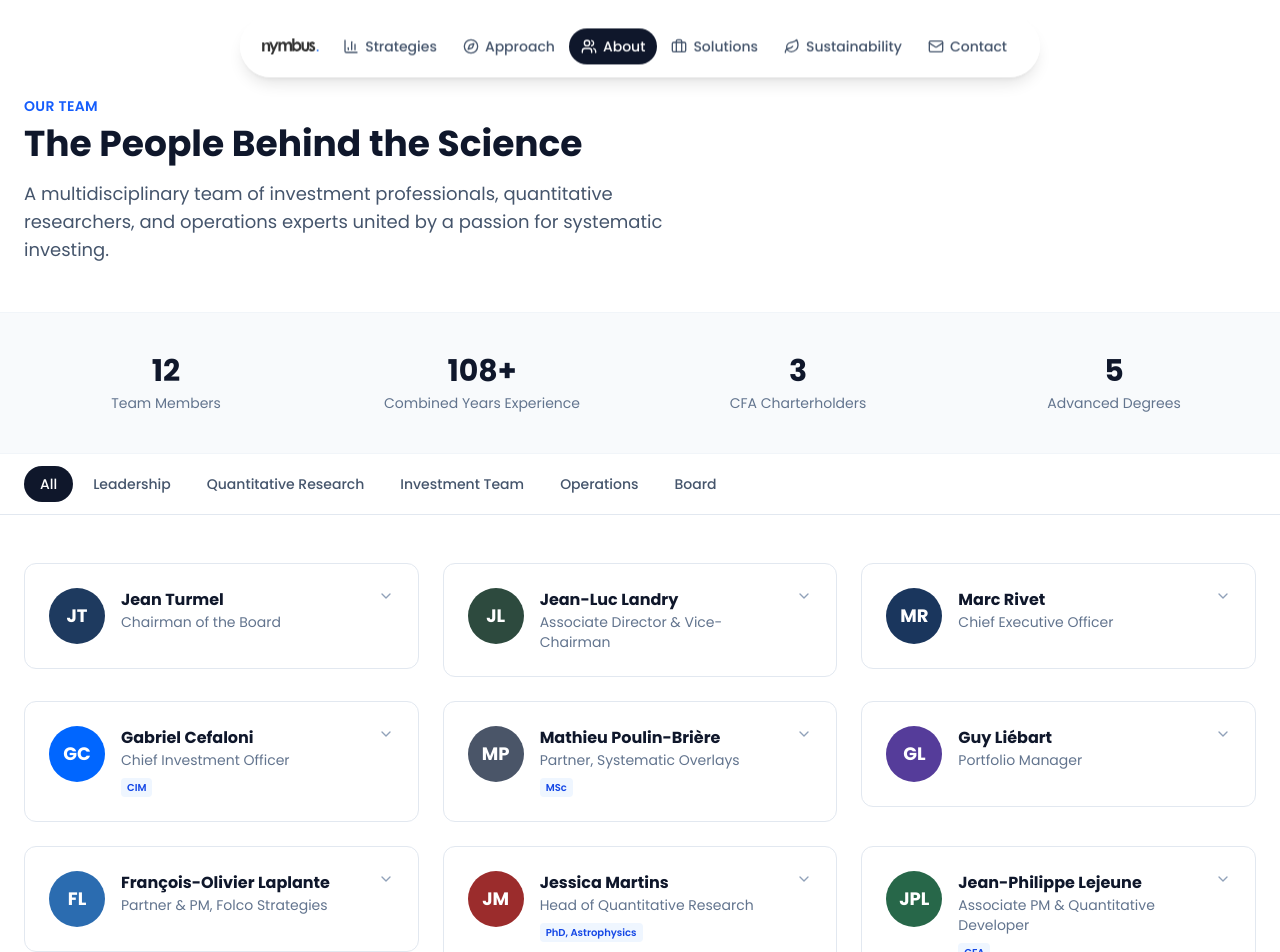
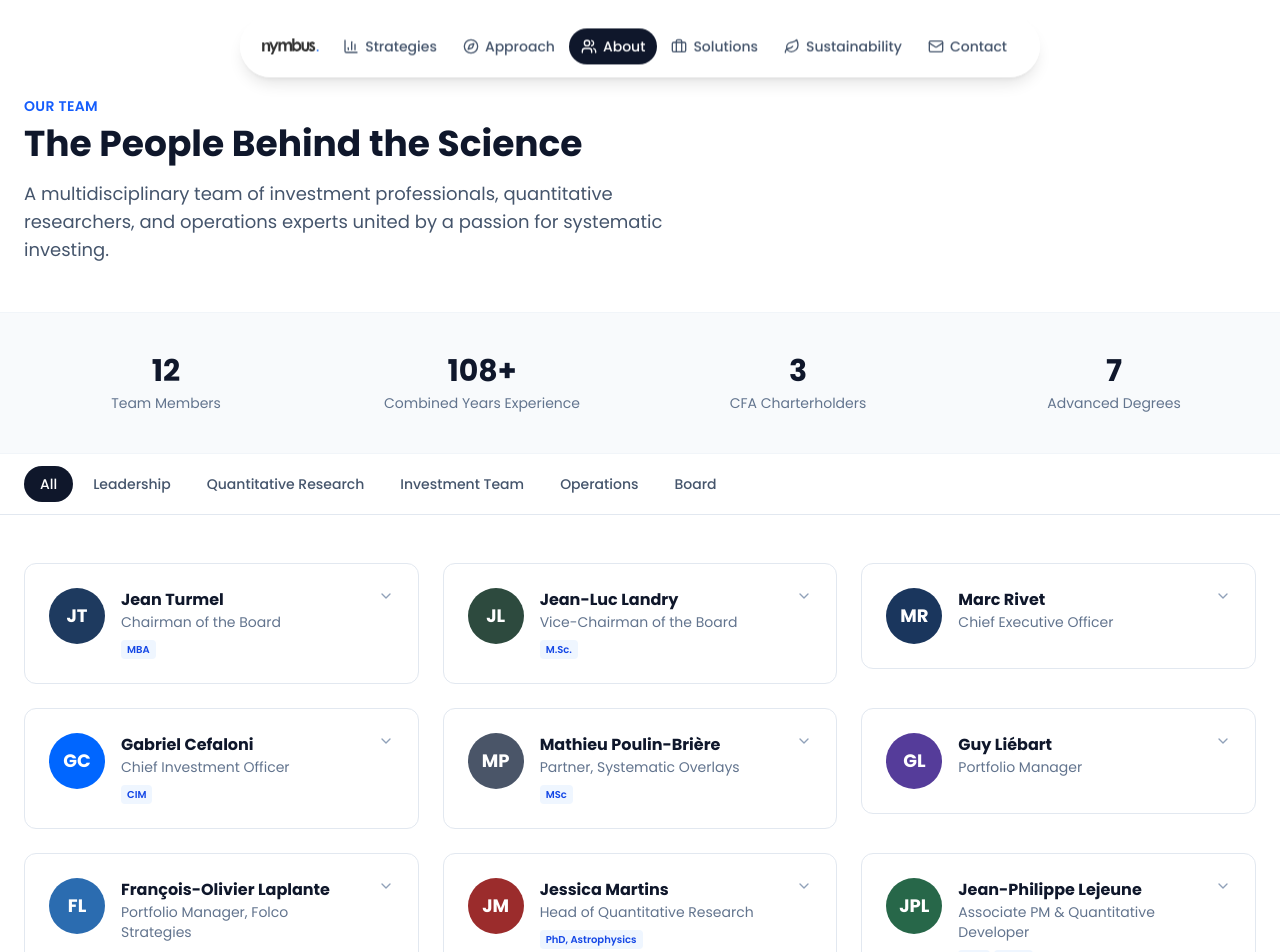
Before and after one commit to Nymbus-Capital/website, a Next.js app: page /team in a window 1280 px wide. Shown: the top 952 px of the page. Built offline with nearby package versions, Linux system fonts and the light colour scheme.

Commit message:
fix: team data — JT MBA, JL vice-chairman + MSc, FO uppercase photo + title, JP MSc tag, punchy summaries

```diff
--- a/src/data/team.ts
+++ b/src/data/team.ts
@@ -18,22 +18,26 @@
   {
     name: "Jean Turmel",
     title: "Chairman of the Board",
-    titleFr: "Président du conseil",
+    titleFr: "Pr\u00e9sident du conseil",
     department: "Board",
     bio: "Jean Turmel is the Chairman of Nymbus Capital's Board of Directors. He founded Perseus Capital in 2005 and previously served as President of Financial Markets at National Bank of Canada. He is a former Chairman of the Montreal Exchange and Natcan Portfolio Management, and currently serves as President of the Ontario Teachers' Pension Plan.",
-    summary: "Industry veteran with 35+ years in financial services",
-    previousRoles: ["Founder, Perseus Capital", "President, Financial Markets — National Bank", "Chairman, Montreal Exchange", "President, Ontario Teachers' Pension Plan"],
+    summary: "Former Chairman of the Montreal Exchange and President at National Bank",
+    education: ["MBA, Universit\u00e9 Laval"],
+    designations: ["MBA"],
+    previousRoles: ["Founder, Perseus Capital", "President, Financial Markets \u2014 National Bank", "Chairman, Montreal Exchange", "President, Ontario Teachers' Pension Plan"],
     initials: "JT",
     color: "#1e3a5f",
     photo: "https://www.nymbus.ca/wp-content/uploads/2023/10/JEAN.png",
   },
   {
     name: "Jean-Luc Landry",
-    title: "Associate Director & Vice-Chairman",
-    titleFr: "Directeur associé et vice-président du conseil",
+    title: "Vice-Chairman of the Board",
+    titleFr: "Vice-pr\u00e9sident du conseil",
     department: "Board",
     bio: "Jean-Luc Landry brings over four decades of investment management expertise. He began his career in 1981 at Bolton Tremblay, where he rose to become President. He then served as President and CEO of Montrusco Bolton. He has held board positions at AIMCo and GardaWorld, bringing invaluable governance experience to Nymbus.",
-    summary: "Co-founded Gestion de portefeuille Landry in 2002",
+    summary: "Former CEO of Montrusco Bolton, 40+ years in portfolio management",
+    education: ["M.Sc. Economics, University of Ottawa", "B.A. Economics, Coll\u00e8ge Sainte-Marie"],
+    designations: ["M.Sc."],
     previousRoles: ["President & CEO, Montrusco Bolton", "President, Bolton Tremblay", "Board Member, AIMCo", "Board Member, GardaWorld"],
     initials: "JL",
     color: "#2d4a3e",
@@ -42,12 +46,12 @@
   {
     name: "Marc Rivet",
     title: "Chief Executive Officer",
-    titleFr: "Directeur général",
+    titleFr: "Directeur g\u00e9n\u00e9ral",
     department: "Leadership",
-    bio: "Marc Rivet co-founded Nymbus Capital in 2013, bringing decades of fixed income and derivatives experience. He previously founded Groupe ARB in 2005 and was an independent participant on the Montreal Exchange from 1991 to 2005, specializing in Canadian bond and derivative trading. He began his career in 1986 at Lévesque Beaubien Geoffrion (now National Bank Financial).",
-    summary: "20+ years in institutional asset management",
+    bio: "Marc Rivet co-founded Nymbus Capital in 2013, bringing decades of fixed income and derivatives experience. He previously founded Groupe ARB in 2005 and was an independent participant on the Montreal Exchange from 1991 to 2005, specializing in Canadian bond and derivative trading. He began his career in 1986 at L\u00e9vesque Beaubien Geoffrion (now National Bank Financial).",
+    summary: "Co-founded Nymbus after 25+ years trading Canadian bonds and derivatives",
     education: ["B.Comm Finance, Concordia University"],
-    previousRoles: ["Founder, Groupe ARB", "Independent Participant, Montreal Exchange", "Lévesque Beaubien Geoffrion"],
+    previousRoles: ["Founder, Groupe ARB", "Independent Participant, Montreal Exchange", "L\u00e9vesque Beaubien Geoffrion"],
     yearJoined: 2013,
     initials: "MR",
     color: "#1a365d",
@@ -59,7 +63,7 @@
     titleFr: "Chef des placements",
     department: "Leadership",
     bio: "Gabriel Cefaloni co-founded Nymbus Capital with a focus on technology-driven systematic investing. With nearly two decades of experience, he participated in the first wave of high-frequency trading in Canada at Groupe ARB and subsequently managed quantitative derivatives strategies at GC Capital. He leads the firm's investment strategy, research, and technology direction.",
-    summary: "Leads all investment strategy and portfolio construction",
+    summary: "Technologist at the intersection of applied math, CS, and quantitative finance",
     education: ["B.Com Finance, Concordia University"],
     designations: ["CIM"],
     previousRoles: ["Portfolio Manager, GC Capital", "Quantitative Trader, Groupe ARB"],
@@ -69,13 +73,13 @@
     photo: "https://www.nymbus.ca/wp-content/uploads/2023/10/GABRIEL.png",
   },
   {
-    name: "Mathieu Poulin-Brière",
+    name: "Mathieu Poulin-Bri\u00e8re",
     title: "Partner, Systematic Overlays",
-    titleFr: "Associé, superpositions systématiques",
+    titleFr: "Associ\u00e9, superpositions syst\u00e9matiques",
     department: "Leadership",
-    bio: "Mathieu Poulin-Brière joined Nymbus in 2021 after eight years at Perseus Capital, a quantitative hedge fund, where he served as Head of Investments. He brings deep expertise in systematic trading strategies and portfolio overlay management, contributing to the firm's fixed income and multi-strategy mandates.",
-    summary: "Architect of systematic overlay strategies",
-    education: ["BAA Finance, UQAM", "M.Sc. Finance, Université de Sherbrooke"],
+    bio: "Mathieu Poulin-Bri\u00e8re joined Nymbus in 2021 after eight years at Perseus Capital, a quantitative hedge fund, where he served as Head of Investments. He brings deep expertise in systematic trading strategies and portfolio overlay management, contributing to the firm's fixed income and multi-strategy mandates.",
+    summary: "Built systematic macro strategies across derivatives and multiple asset classes",
+    education: ["BAA Finance, UQAM", "M.Sc. Finance, Universit\u00e9 de Sherbrooke"],
     designations: ["MSc"],
     yearJoined: 2021,
     initials: "MP",
@@ -83,29 +87,29 @@
     photo: "https://www.nymbus.ca/wp-content/uploads/2023/10/MATHIEU.png",
   },
   {
-    name: "Guy Liébart",
+    name: "Guy Li\u00e9bart",
     title: "Portfolio Manager",
     titleFr: "Gestionnaire de portefeuille",
     department: "Investment Team",
-    bio: "Guy Liébart oversees fixed income and multi-asset institutional mandates at Nymbus Capital. He previously served as President of Gestion Sodagep and began his career at the Caisse de dépôt et placement du Québec (CDPQ), one of Canada's largest institutional investors.",
-    summary: "Specialized in fixed income and credit strategies",
-    previousRoles: ["President, Gestion Sodagep", "Caisse de dépôt et placement du Québec"],
+    bio: "Guy Li\u00e9bart oversees fixed income and multi-asset institutional mandates at Nymbus Capital. He previously served as President of Gestion Sodagep and began his career at the Caisse de d\u00e9p\u00f4t et placement du Qu\u00e9bec (CDPQ), one of Canada's largest institutional investors.",
+    summary: "50+ years managing institutional fixed income, starting at CDPQ",
+    previousRoles: ["President, Gestion Sodagep", "Caisse de d\u00e9p\u00f4t et placement du Qu\u00e9bec"],
     initials: "GL",
     color: "#553c9a",
     photo: "https://www.nymbus.ca/wp-content/uploads/2025/06/Guy.png",
   },
   {
-    name: "François-Olivier Laplante",
-    title: "Partner & PM, Folco Strategies",
-    titleFr: "Partenaire et gestionnaire de portefeuille, stratégies Folco",
+    name: "Fran\u00e7ois-Olivier Laplante",
+    title: "Portfolio Manager, Folco Strategies",
+    titleFr: "Gestionnaire de portefeuille, strat\u00e9gies Folco",
     department: "Investment Team",
-    bio: "François-Olivier Laplante leads Nymbus's Folco equity strategies. He previously held roles as Vice-President and Director at Desjardins Securities, where he specialized in equity portfolio management and institutional sales.",
-    summary: "Leads the Folco real estate investment strategies",
-    education: ["BAA, Université Laval"],
+    bio: "Fran\u00e7ois-Olivier Laplante leads Nymbus's Folco equity strategies. He previously held roles as Vice-President and Director at Desjardins Securities, where he specialized in equity portfolio management and institutional sales.",
+    summary: "Leads Nymbus's real estate equity strategies",
+    education: ["BAA, Universit\u00e9 Laval"],
     previousRoles: ["VP & Director, Desjardins Securities"],
     initials: "FL",
     color: "#2b6cb0",
-    photo: "https://www.nymbus.ca/wp-content/uploads/2025/06/Francois-Olivier.png",
+    photo: "https://www.nymbus.ca/wp-content/uploads/2023/10/FRANCOIS-OLIVIER.png",
   },
   {
     name: "Jessica Martins",
@@ -113,7 +117,7 @@
     titleFr: "Cheffe de la recherche quantitative",
     department: "Quantitative Research",
     bio: "Jessica Martins leads Nymbus's quantitative research team, bringing expertise in data science, machine learning, and mathematical modeling. She previously worked at Tower Research Capital, one of the world's leading quantitative trading firms, where she developed systematic FX trading strategies. She holds a PhD in Astrophysics.",
-    summary: "Heads quantitative model development and validation",
+    summary: "PhD in Astrophysics turned quantitative finance researcher",
     education: ["PhD Astrophysics"],
     designations: ["PhD, Astrophysics"],
     previousRoles: ["Quantitative Researcher, Tower Research Capital"],
@@ -125,23 +129,23 @@
   {
     name: "Jean-Philippe Lejeune",
     title: "Associate PM & Quantitative Developer",
-    titleFr: "Gestionnaire de portefeuille associé et développeur quantitatif",
+    titleFr: "Gestionnaire de portefeuille associ\u00e9 et d\u00e9veloppeur quantitatif",
     department: "Quantitative Research",
     bio: "Jean-Philippe Lejeune oversees trading operations, model development, and risk management at Nymbus. He combines deep quantitative skills with practical portfolio management experience, ensuring the firm's systematic strategies are executed with precision and reliability.",
-    summary: "Quantitative developer building production trading systems",
-    education: ["M.Sc. Finance, Université Laval"],
-    designations: ["CFA"],
+    summary: "CFA charterholder bridging quantitative models with live trading execution",
+    education: ["M.Sc. Finance, Universit\u00e9 Laval"],
+    designations: ["CFA", "M.Sc."],
     initials: "JPL",
     color: "#276749",
     photo: "https://www.nymbus.ca/wp-content/uploads/2025/06/Jean-Philippe.png",
   },
   {
-    name: "Olivier Cyr-Choinière",
+    name: "Olivier Cyr-Choini\u00e8re",
     title: "Quantitative Researcher",
     titleFr: "Chercheur quantitatif",
     department: "Quantitative Research",
-    bio: "Olivier Cyr-Choinière joined Nymbus in 2023, bringing expertise in financial engineering and physics. He previously held research and portfolio management roles at the CDPQ, Trans-Canada Capital, and Futures First. He applies advanced statistical methods and machine learning to signal generation and strategy development.",
-    summary: "Statistical research and signal discovery",
+    bio: "Olivier Cyr-Choini\u00e8re joined Nymbus in 2023, bringing expertise in financial engineering and physics. He previously held research and portfolio management roles at the CDPQ, Trans-Canada Capital, and Futures First. He applies advanced statistical methods and machine learning to signal generation and strategy development.",
+    summary: "PhD in Condensed Matter Physics, former quant analyst at CDPQ",
     education: ["PhD Physics, Superconductivity", "M.Sc. Financial Engineering"],
     designations: ["PhD, Physics, Superconductivity"],
     previousRoles: ["Researcher, CDPQ", "Trans-Canada Capital", "Futures First"],
@@ -153,11 +157,11 @@
   {
     name: "Diane Dusabimana",
     title: "Chief Compliance Officer",
-    titleFr: "Cheffe de la conformité",
+    titleFr: "Cheffe de la conformit\u00e9",
     department: "Operations",
     bio: "Diane Dusabimana oversees all compliance and regulatory affairs at Nymbus Capital. She brings extensive compliance experience from senior roles at Banque Nationale Investissements, Desjardins, and Fiera Capital. Her multi-disciplinary background ensures Nymbus maintains the highest standards of regulatory governance.",
-    summary: "Regulatory compliance and risk oversight",
-    education: ["MBA, Université Laval"],
+    summary: "CPA, CFA with compliance leadership at National Bank, Desjardins, and Fiera",
+    education: ["MBA, Universit\u00e9 Laval"],
     designations: ["MBA", "CPA", "CFA"],
     previousRoles: ["Banque Nationale Investissements", "Desjardins", "Fiera Capital"],
     initials: "DD",
@@ -170,7 +174,7 @@
     titleFr: "Administratrice de portefeuille",
     department: "Operations",
     bio: "Jennifer Pinkerton manages portfolio administration, NAV calculations, and investor reporting for all fund products. She brings over 23 years of experience from Sodagep, ensuring accurate and timely reporting to investors and regulatory authorities.",
-    summary: "Fund administration and operational workflows",
+    summary: "CFA charterholder with 20+ years in institutional portfolio administration",
     designations: ["CFA"],
     previousRoles: ["Portfolio Administrator, Sodagep (23 years)"],
     initials: "JP",
```
